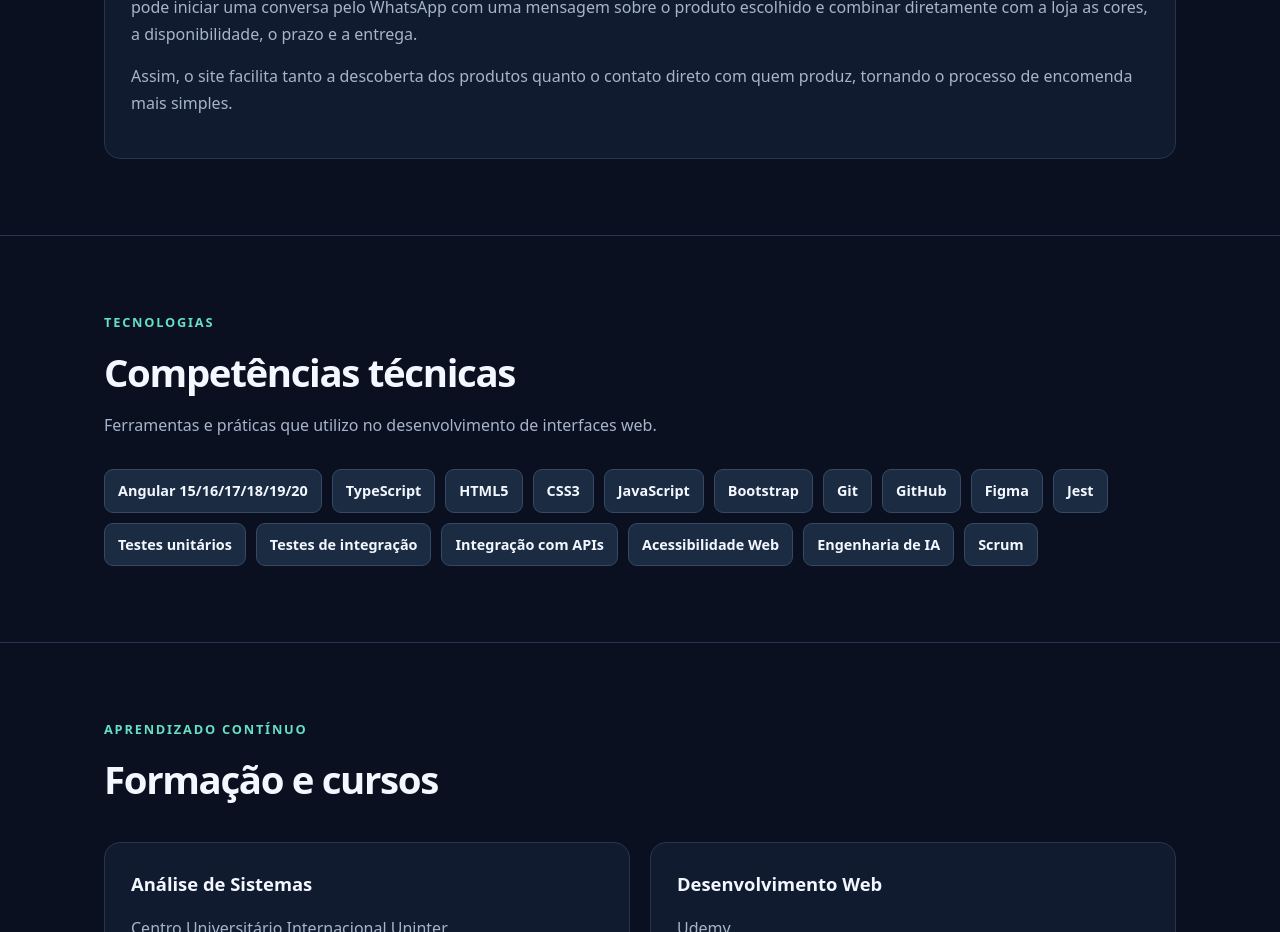
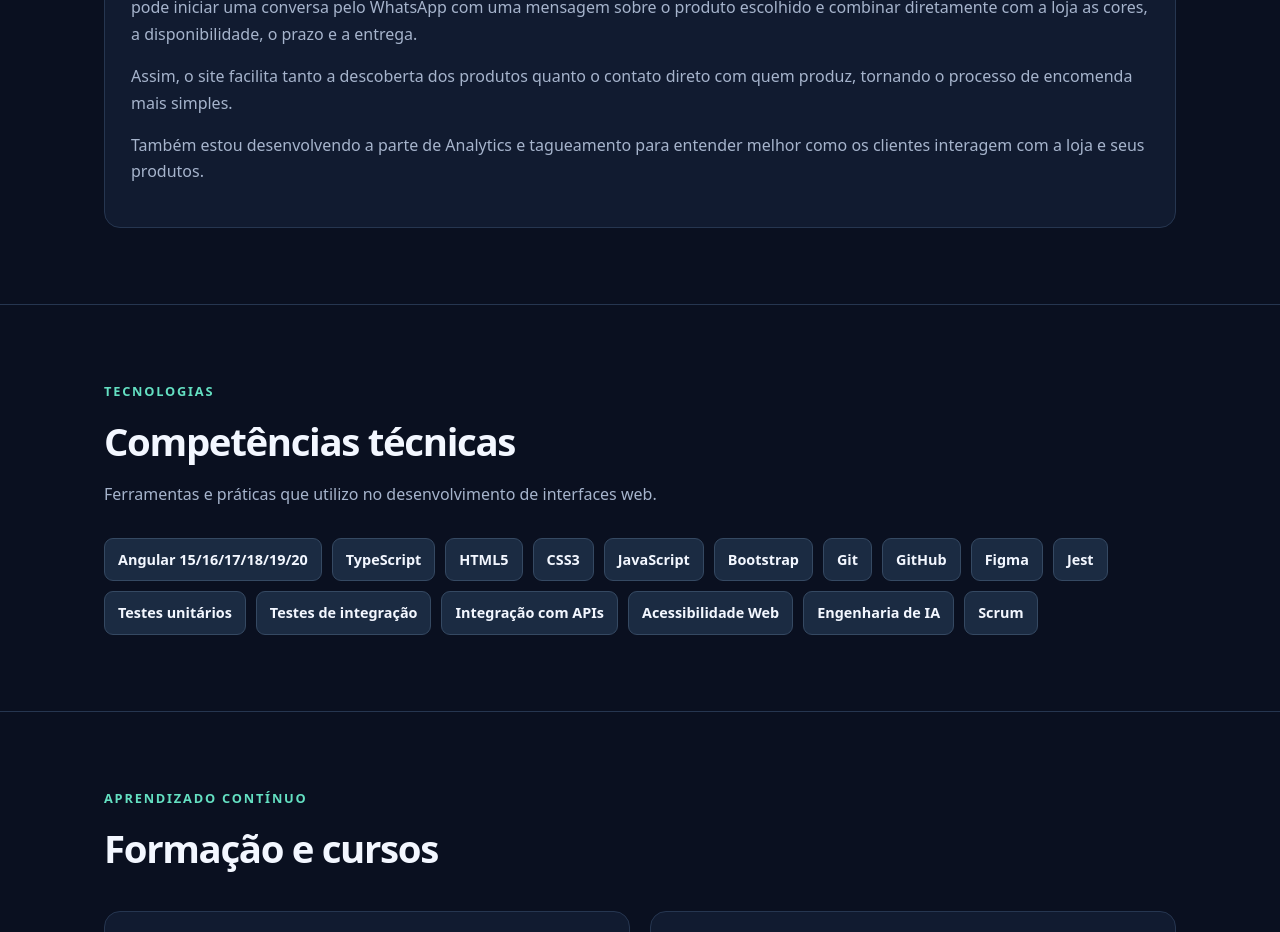
Before and after one commit to Lks1979/lukas-farias-dev, an Angular app: page / in a window 1280 px wide. Shown: the part 2460-3392 px from the top of the page. Built offline with nearby package versions, Linux system fonts and the light colour scheme.

Commit message:
feat: Inclui Informações do analytics

```diff
--- a/src/app/app.component.html
+++ b/src/app/app.component.html
@@ -114,6 +114,10 @@
           Assim, o site facilita tanto a descoberta dos produtos quanto o contato direto com quem produz, tornando
           o processo de encomenda mais simples.
         </p>
+        <p>
+          Também estou desenvolvendo a parte de Analytics e tagueamento para entender melhor como os clientes
+          interagem com a loja e seus produtos.
+        </p>
       </article>
     </div>
   </section>
```
